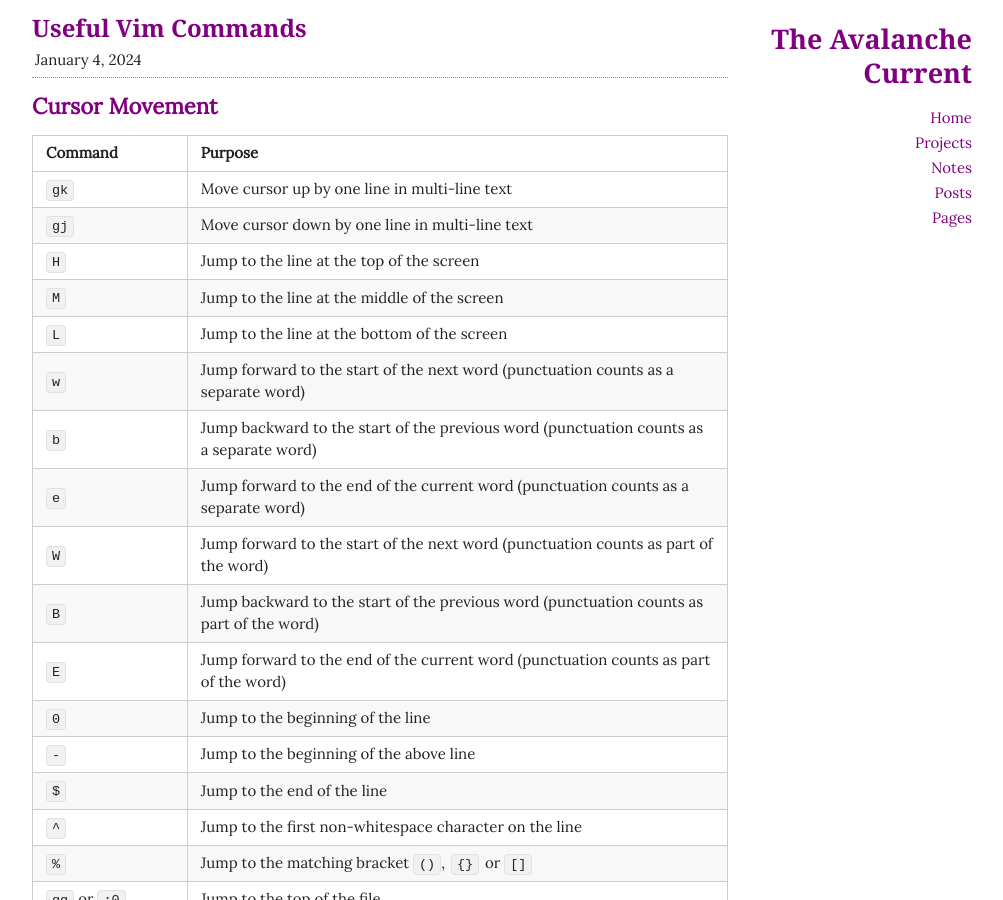
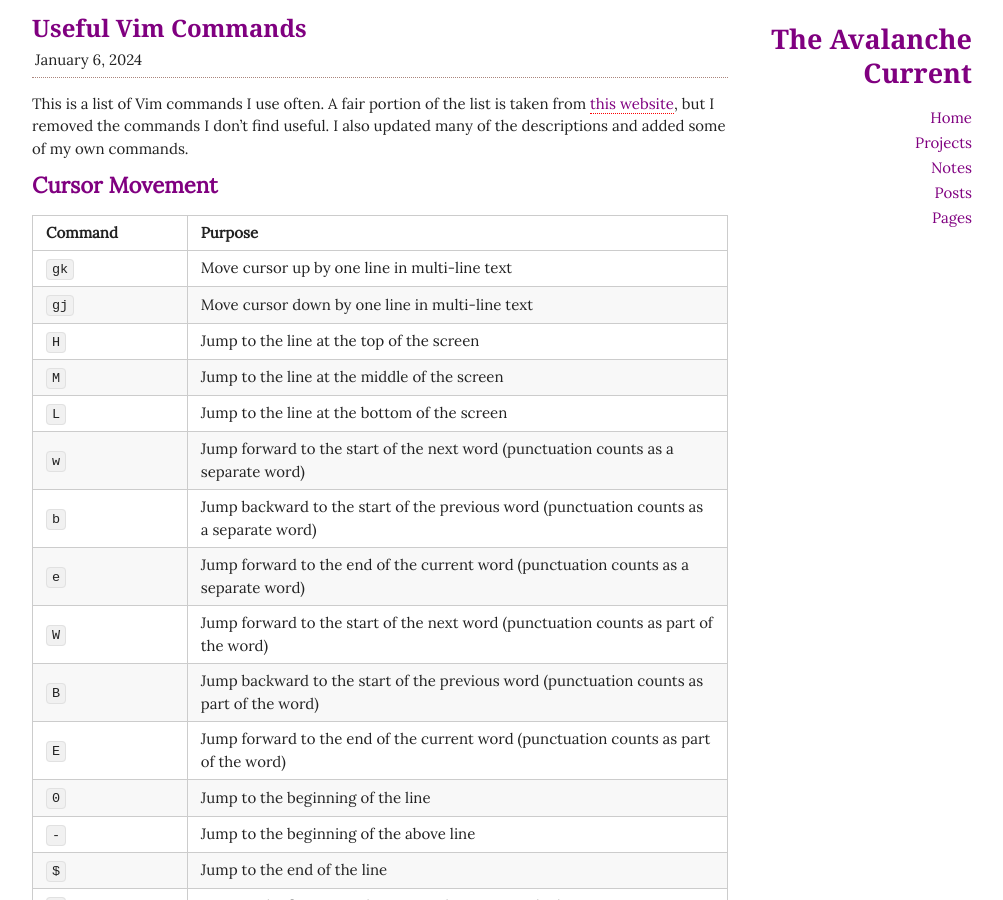
Before and after one commit to haydenghosh/haydenghosh.github.io, a Jekyll site: the page built from _pages/useful-vim-commands.md, in a window 1280 px wide and 900 px high. Shown: the whole window, without its empty margins (138-1141 px from the left). Built offline with Jekyll 4.4.1, drawn with Linux system fonts in a browser that asks for light colours; nearby versions of some CDN libraries.

Commit message:
add credits and note

```diff
--- a/_pages/useful-vim-commands.md
+++ b/_pages/useful-vim-commands.md
@@ -1,8 +1,10 @@
 ---
 layout: post
 title: Useful Vim Commands
-date: 2024-01-04
+date: 2024-01-06
 ---
+
+This is a list of Vim commands I use often. A fair portion of the list is taken from [this website](https://vim.rtorr.com), but I removed the commands I don't find useful. I also updated many of the descriptions and added some of my own commands.
 
 ## Cursor Movement
 
```
